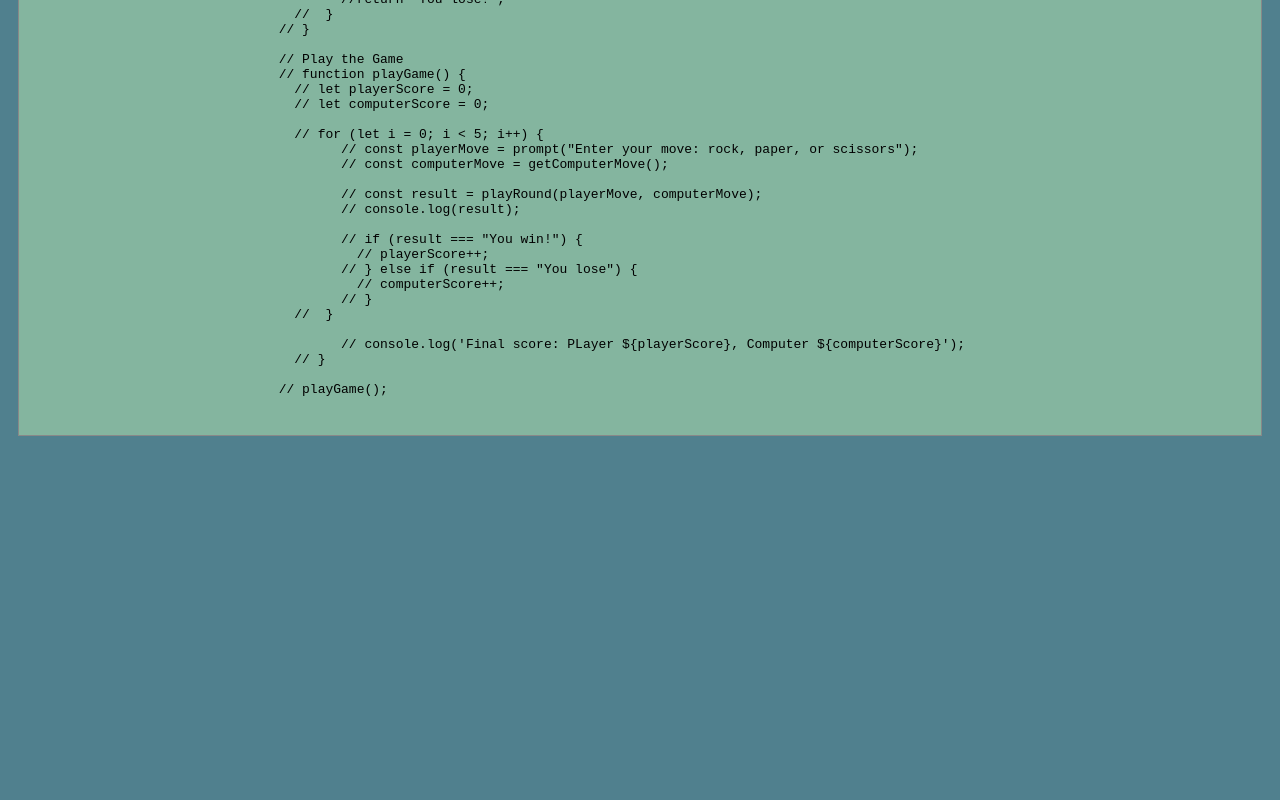
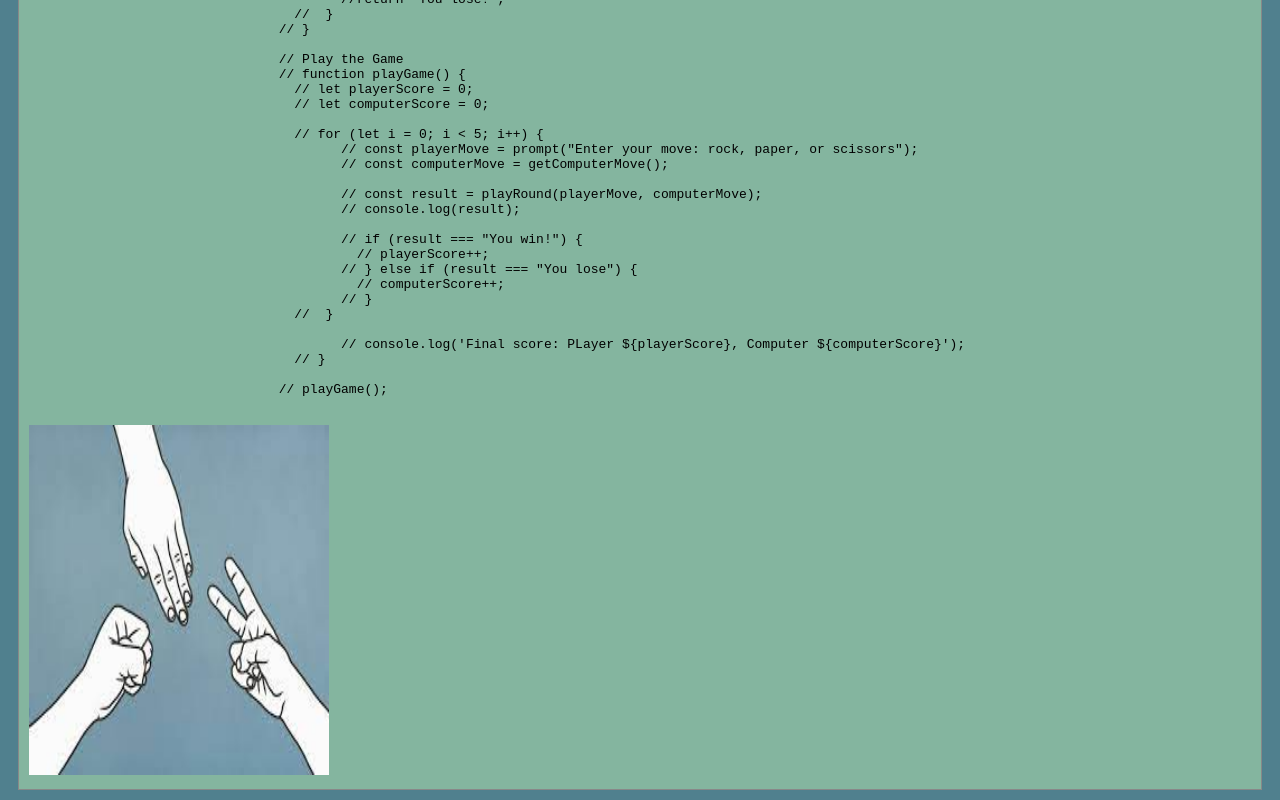
Before and after one commit to VSwenso/CSArt101, a plain HTML site: page lab4/index.html in a window 1280 px wide. Shown: the part 1535-2335 px from the top of the page. Before the commit the page ends 1981 px from the top, so only its background shows below. Drawn offline with nearby package versions, Linux system fonts and the light colour scheme.

Commit message:
image yay

```diff
--- a/lab4/index.html
+++ b/lab4/index.html
@@ -126,6 +126,7 @@
 
 				// playGame();
 			</code></pre>
+			<img class="rock paper scissors.jpg" src="img/rock paper scissors.jpg" width="300" height="350"/>
 		</section>
 		<nav id="links">
 			<!-- Put links to other pages (including the homepage) here. -->
```
Also changed, not shown: lab4/img/rock paper scissors.jpg (added).
